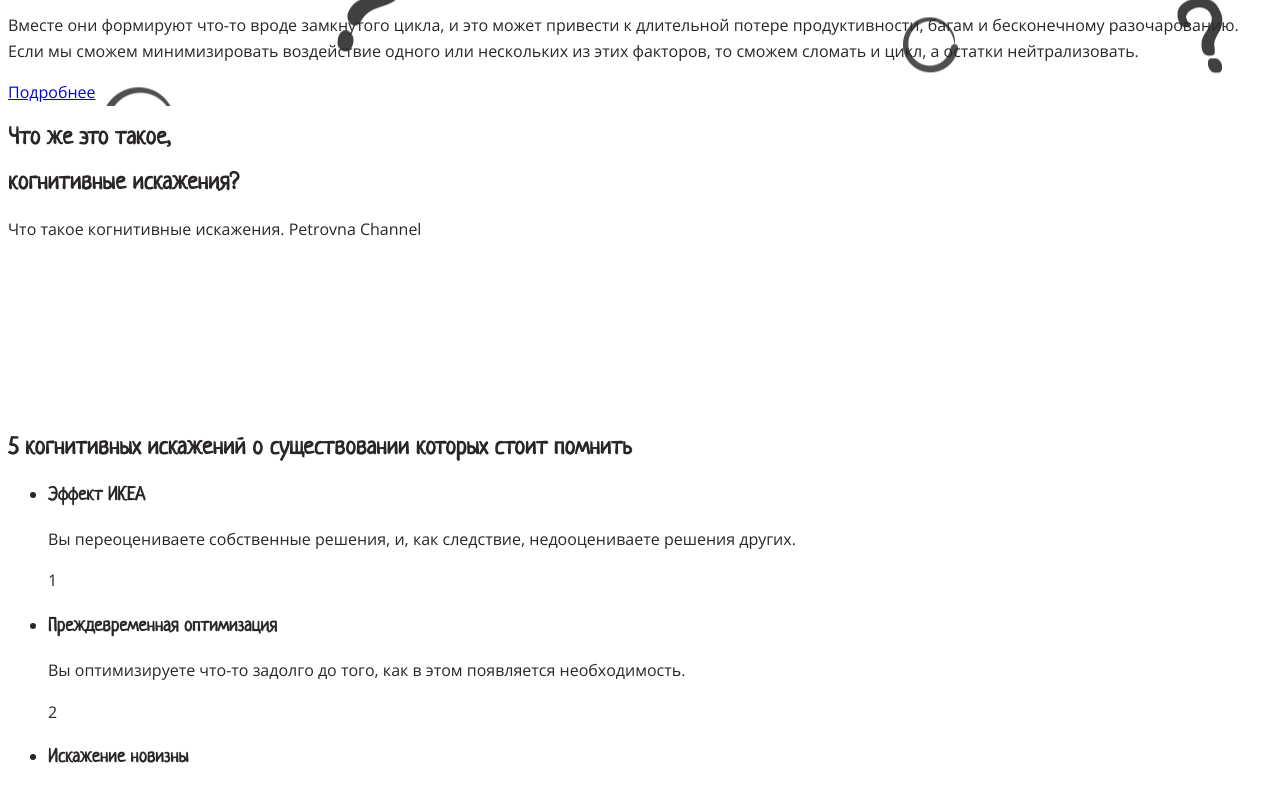
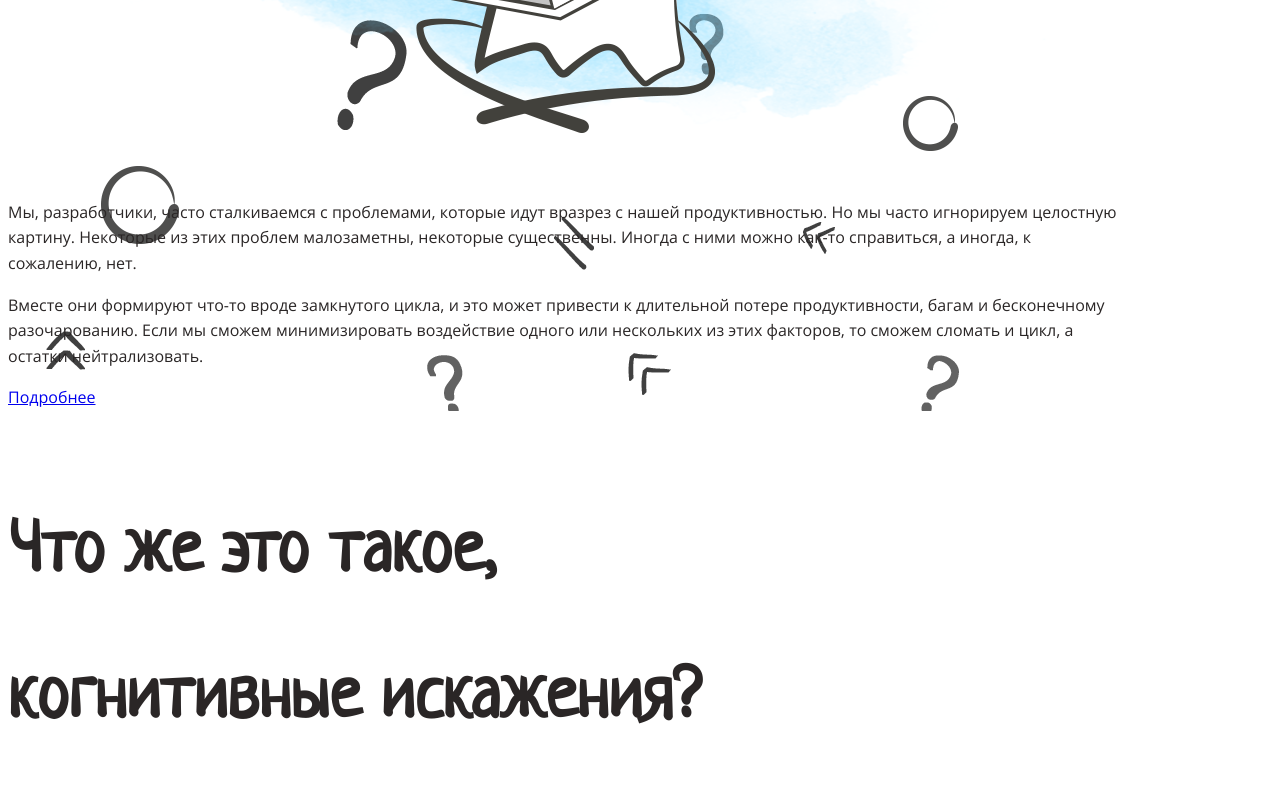
Before and after one commit to MrsDante/layout-designer-project-lvl1, a website: page src/index.html in a window 1280 px wide. Shown: the part 753-1539 px from the top of the page. Drawn offline with Linux system fonts and the light colour scheme.

Commit message:
add src/styles/style.css

```diff
--- a/src/styles/style.css
+++ b/src/styles/style.css
@@ -1,3 +1,32 @@
+/*
+Цвета
+Белый: #fff
+Полупрозрачный белый: #d7ccc0
+Светлый: #f5f4f0
+Основной: #fe8a02
+Основной тёмный: #42413c
+Тёмный: #2a2626
+Полупрозрачный тёмный: #908d8b
+Коричневый: #b09a81
+Синий: #1085c5
+Шрифты
+В качестве основного шрифта используется Open Sans
+Для заголовков используется шрифт Neucha
+Размер шрифта: 16px
+Межстрочный интервал: 1.6em
+Цвет шрифта: #2A2626
+Заголовки
+Межстрочный интервал заголовков: 1.2em
+Размер заголовка первого уровня: 72px
+Размер заголовка второго уровня: 60px
+Размер заголовка третьего уровня: 34px
+Секции
+Ограничение по ширине контента: 1110px
+Выравнивание по центру
+Отступы по 100 пикселей сверху и снизу
+*/
+
+
 @font-face {
   font-weight: 400;
   font-family: "Neucha";
@@ -21,12 +50,28 @@ body {
   font-size: 16px;
   line-height: 1.6em;
   color: #2A2626;
+  width: 1110px;
 }
 
 h1, h2, h3, h4, h5, h6 {
   font-family: "Neucha";
+  line-height: 1.2em;
+}
+
+h1 {
+  font-size: 72px;
+}
+
+h2 {
+  font-size: 60px;
+}
+
+h3 {
+  font-size: 34px;
 }
 
 header {
   background-image: url("../images/background.png");
+  margin-top: 100px;
+  margin-bottom: 100px;
 }
```
